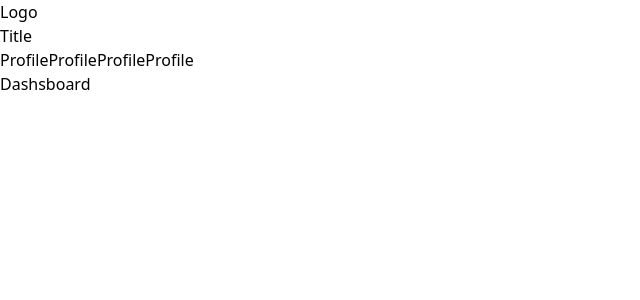
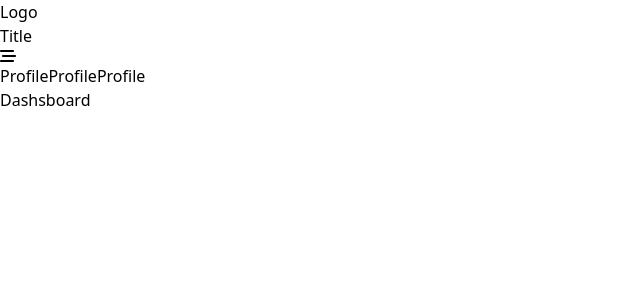
Before and after one commit to MehediAhsan/dynamic-application-frontend, a React (Vite) app: page /dashboard in a window 1280 px wide. Shown: the top 300 px of the page, without its empty margins (0-640 px from the left). Built offline with nearby package versions, Linux system fonts and the light colour scheme.

Commit message:
updated dashboard

```diff
--- a/package.json
+++ b/package.json
@@ -13,6 +13,7 @@
     "react": "^18.2.0",
     "react-dom": "^18.2.0",
     "react-hook-form": "^7.51.5",
+    "react-icons": "^5.2.1",
     "react-router-dom": "^6.23.1"
   },
   "devDependencies": {
--- a/src/components/shared/DashboardSideNav.jsx
+++ b/src/components/shared/DashboardSideNav.jsx
@@ -1,7 +1,7 @@
 
 const DashboardSideNav = () => {
     return (
-        <div className="bg-[#172437] rounded min-h-screen">
+        <div className="bg-[#172437] rounded min-h-screen w-[280px] hidden lg:block">
             <h1 className="mx-4 py-6 text-3xl font-semibold italic tracking-widest border-b border-gray-500">Logo</h1>
         </div>
     );
--- a/src/components/shared/DashboardTopNav.jsx
+++ b/src/components/shared/DashboardTopNav.jsx
@@ -1,10 +1,11 @@
+import { FaBarsStaggered } from "react-icons/fa6";
 
 const DashboardTopNav = () => {
     return (
         <div className="bg-[#172437] rounded flex justify-between p-5">
             <h1 className="text-2xl font-semibold">Title</h1>
             <div className="flex gap-2">
-                <span>Profile</span>
+                <span><FaBarsStaggered /></span>
                 <span>Profile</span>
                 <span>Profile</span>
                 <span>Profile</span>
--- a/src/layout/DashboardLayout.jsx
+++ b/src/layout/DashboardLayout.jsx
@@ -4,11 +4,9 @@ import DashboardTopNav from "../components/shared/DashboardTopNav";
 
 const DashboardLayout = () => {
   return (
-    <div className="flex gap-5 p-5 bg-[#1C2B3E] text-gray-200">
-      <div className="w-[15%]">
-        <DashboardSideNav />
-      </div>
-      <div className="flex flex-col gap-5 w-[85%]">
+    <div className="flex lg:gap-5 p-5 bg-[#1C2B3E] text-gray-200 min-h-screen">
+      <DashboardSideNav />
+      <div className="flex flex-col gap-5 w-[100vw] lg:w-[calc(100vw-280px)] transition-all duration-500">
         <DashboardTopNav />
         <div className="bg-[#172437] rounded p-5">
           <Outlet />
```
Also changed, not shown: 1 other file (tests, documents, lock files or other folders).
